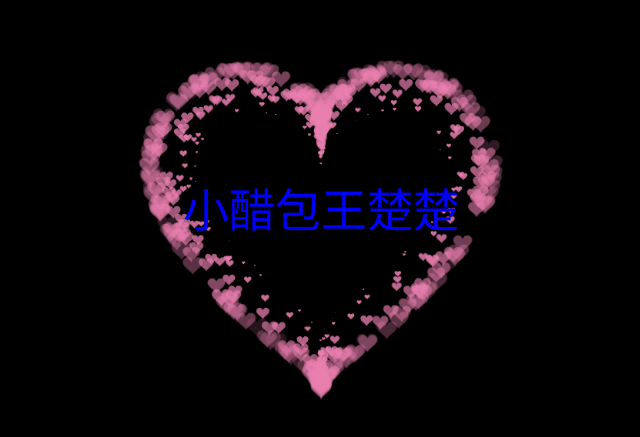
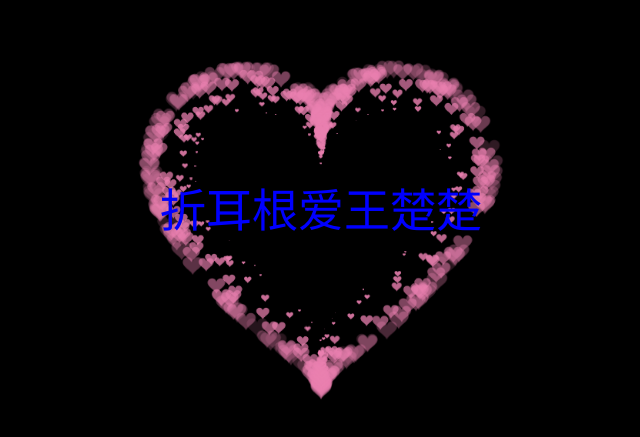
Before and after one commit to kuku668/mygirlfriendwcc, a plain HTML site: page index.html in a window 1280 px wide. Shown: the part 173-610 px from the top of the page, without its empty margins (319-959 px from the left). Drawn offline with Linux system fonts and the light colour scheme.

Commit message:
Update index.html

```diff
--- a/index.html
+++ b/index.html
@@ -103,7 +103,7 @@
   <body>
     <canvas id="pinkboard"></canvas>
     <!-- 在下面加名字 -->
-     <div id="name" style="color: blue;">小醋包王楚楚</div>
+     <div id="name" style="color: blue;">折耳根爱王楚楚</div>
 
     <script>
       var settings = {
```
